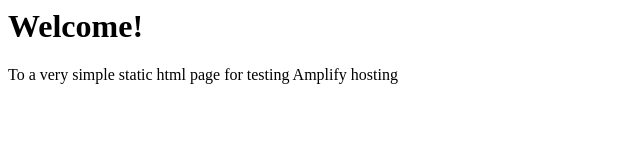
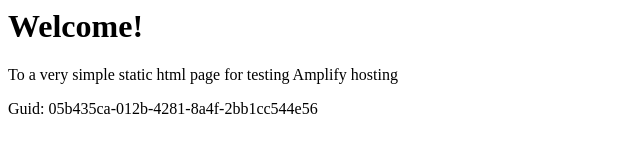
Before and after one commit to aws-aemilia-syd/Github-PR-Commit-Integration-Test-DoNotTouch-Gith-P5X5MO5I-v1-preprod-ap-southeast-2, a website: page src/index.html in a window 1280 px wide. Shown: the whole page, without its empty margins (0-640 px from the left). Drawn offline with Linux system fonts and the light colour scheme.

Commit message:
commit from integ tests

```diff
--- a/src/index.html
+++ b/src/index.html
@@ -1,3 +1,5 @@
+
+
 <html lang="en">
 
 <head>
@@ -10,6 +12,6 @@
 <body>
     <h1>Welcome!</h1>
     <p>To a very simple static html page for testing Amplify hosting</p>
-</body>
+    <p>Guid: 05b435ca-012b-4281-8a4f-2bb1cc544e56</p></body>
 
 </html>
```
